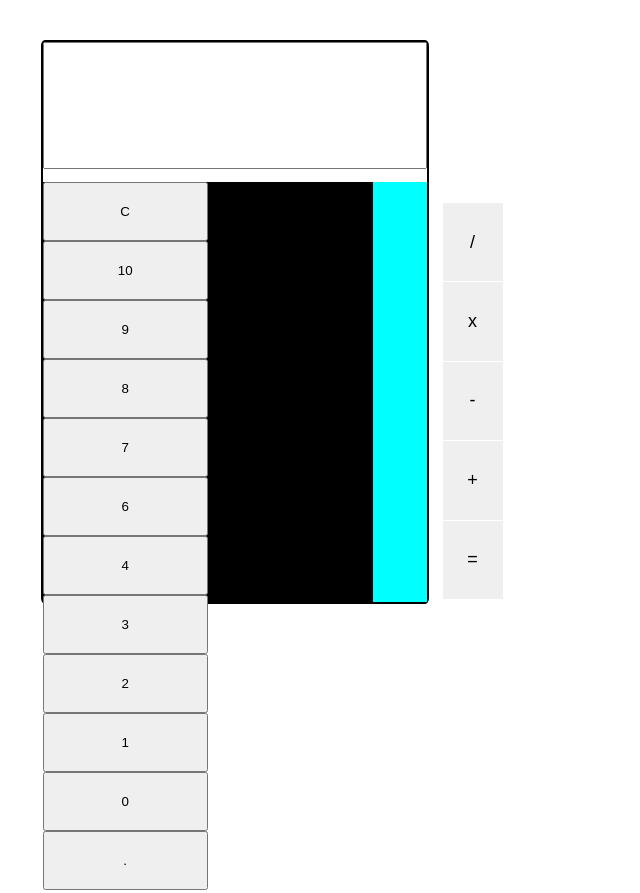
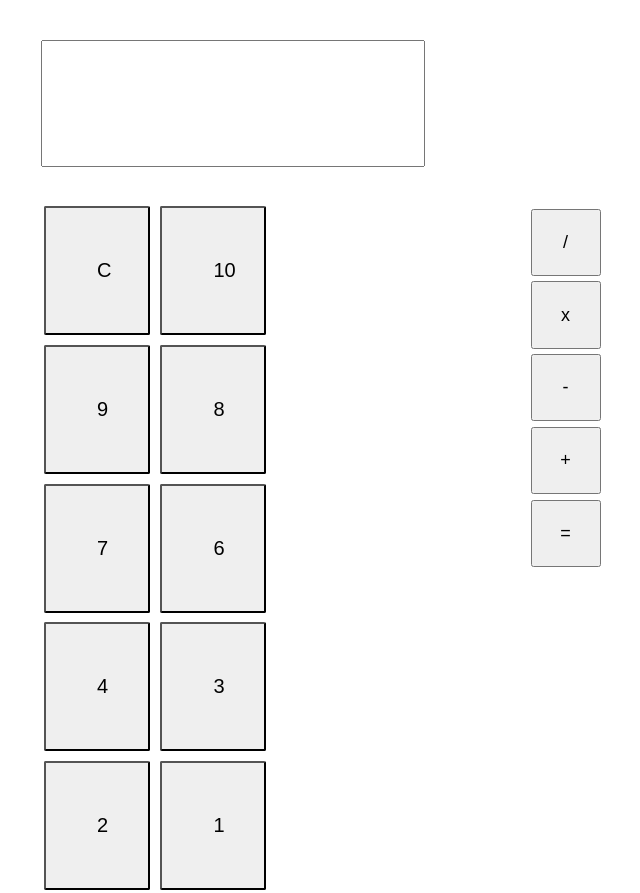
Before and after one commit to IDS-Mandujano/Calculadora, a plain HTML site: page index.html in a window 1280 px wide. Shown: the top 893 px of the page, without its empty margins (369-1009 px from the left). Drawn offline with Linux system fonts and the light colour scheme.

Commit message:
Create btns

```diff
--- a/index.css
+++ b/index.css
@@ -5,7 +5,6 @@
 
 .container{
     position: absolute;
-    border: solid black 2px;
     border-radius: 1%;
     width: 30%;
     height: 70%;
@@ -25,38 +24,39 @@
 }
 
 .btn-container{
-    background-color: aqua;
     width: 100%;
     height: 75%;
 }
 
 .operators-container{
     position: absolute;
-    width: 60px;
+    width: 70px;
     height: 100%;
-    left: 400px;
-    margin-top: 20px;
+    left: 490px;
+    margin-top: 6%;
 }
 
 .operators-container button{
     position: relative;
     text-align: center;
     width: 100%;
-    height: 14%;
-    margin-top: 1px;
+    height: 12%;
+    margin-top: 8%;
     font-size: 18px;
-    border: none;
 }
 
 .number-container{
-    display: grid;
+    position: absolute;
     width: 86%;
-    height: 100%;
-    background-color: black;
+    margin-top: 5%;
 }
 
 .number-container button{
-    padding: 20px;
-    float: left;
-    width: 50%;
+    margin: 1%;
+    padding: 51px;
+    width: 21%;
+    margin-top: 2%;
+    border-radius: 2px;
+    font-size: 20px;
+    text-align: center;
 }
```
